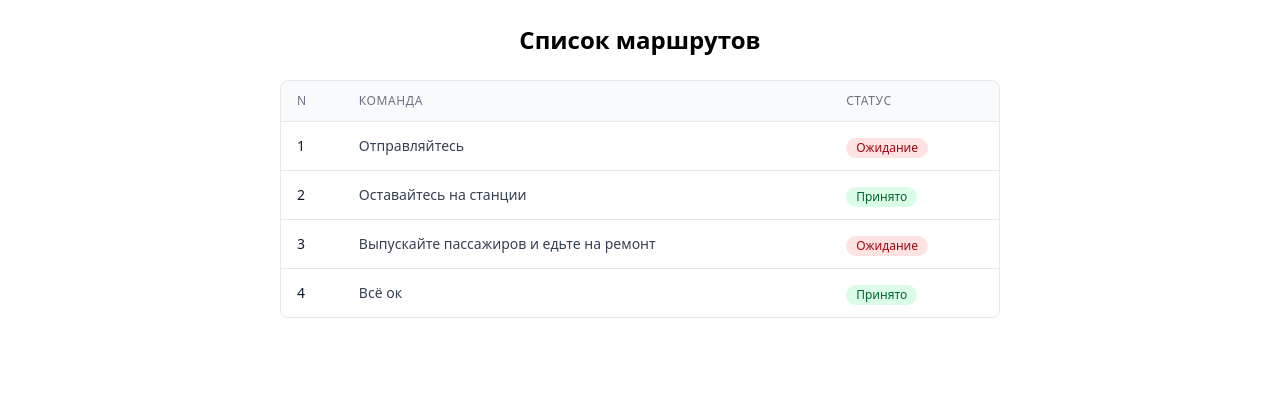
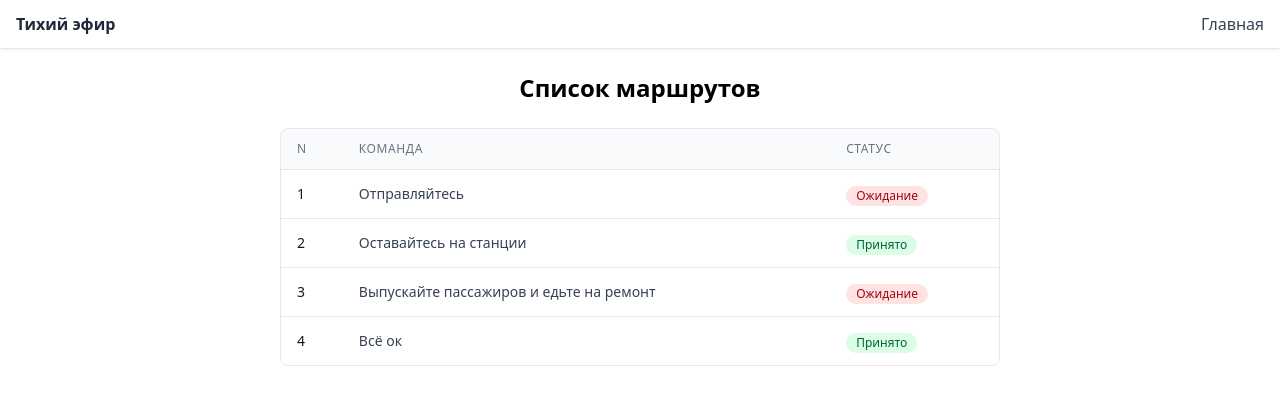
Before and after one commit to thrandishow/quietfront, a Next.js app: page /dispatcher in a window 1280 px wide. Shown: the top 400 px of the page. Built offline with nearby package versions, Linux system fonts and the light colour scheme.

Commit message:
Minor changes

```diff
--- a/src/app/dispatcher/page.tsx
+++ b/src/app/dispatcher/page.tsx
@@ -1,6 +1,8 @@
-import RoutesTable from "@/ui/dispatcher_ui/routes_table";
+import RoutesTable, { Route } from "@/ui/dispatcher_ui/routes_table";
+import Navbar from "@/ui/navbar";
 
 async function getRoutesData() {
+  "use server";
   // Здесь можно делать запрос к API или базе данных
   return [
     { id: 1, team: "Отправляйтесь", status: "Ожидание" },
@@ -13,12 +15,15 @@ async function getRoutesData() {
     { id: 4, team: "Всё ок", status: "Принято" },
   ];
 }
+
 export default async function DispatcherPage() {
   const routes = await getRoutesData();
-
   return (
-    <div>
-      <RoutesTable routes={routes} />
-    </div>
+    <>
+      <Navbar></Navbar>
+      <div>
+        <RoutesTable routes={routes as Route[]} />
+      </div>
+    </>
   );
 }
--- a/src/ui/dispatcher_ui/routes_table.tsx
+++ b/src/ui/dispatcher_ui/routes_table.tsx
@@ -2,7 +2,7 @@
 
 import React from "react";
 
-type Route = {
+export type Route = {
   id: number;
   team: string;
   status: "Ожидание" | "Принято";
```
